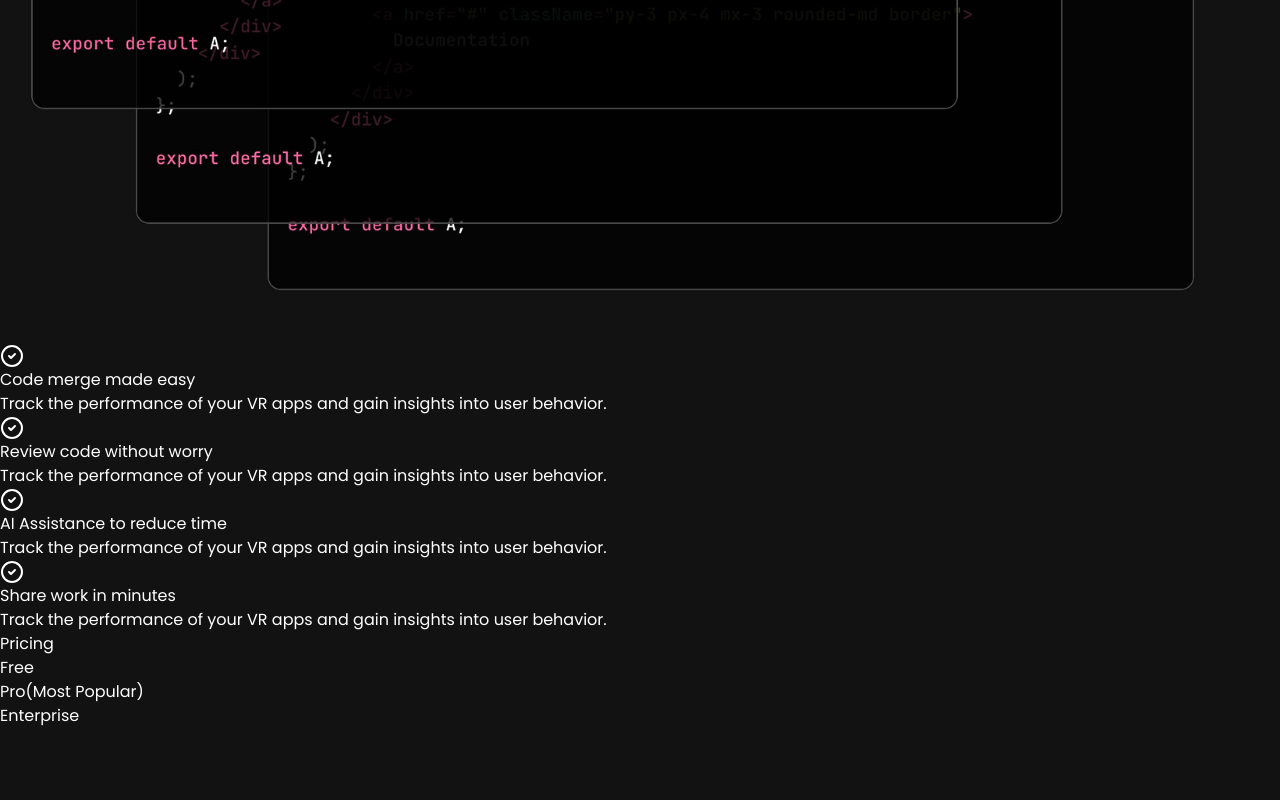
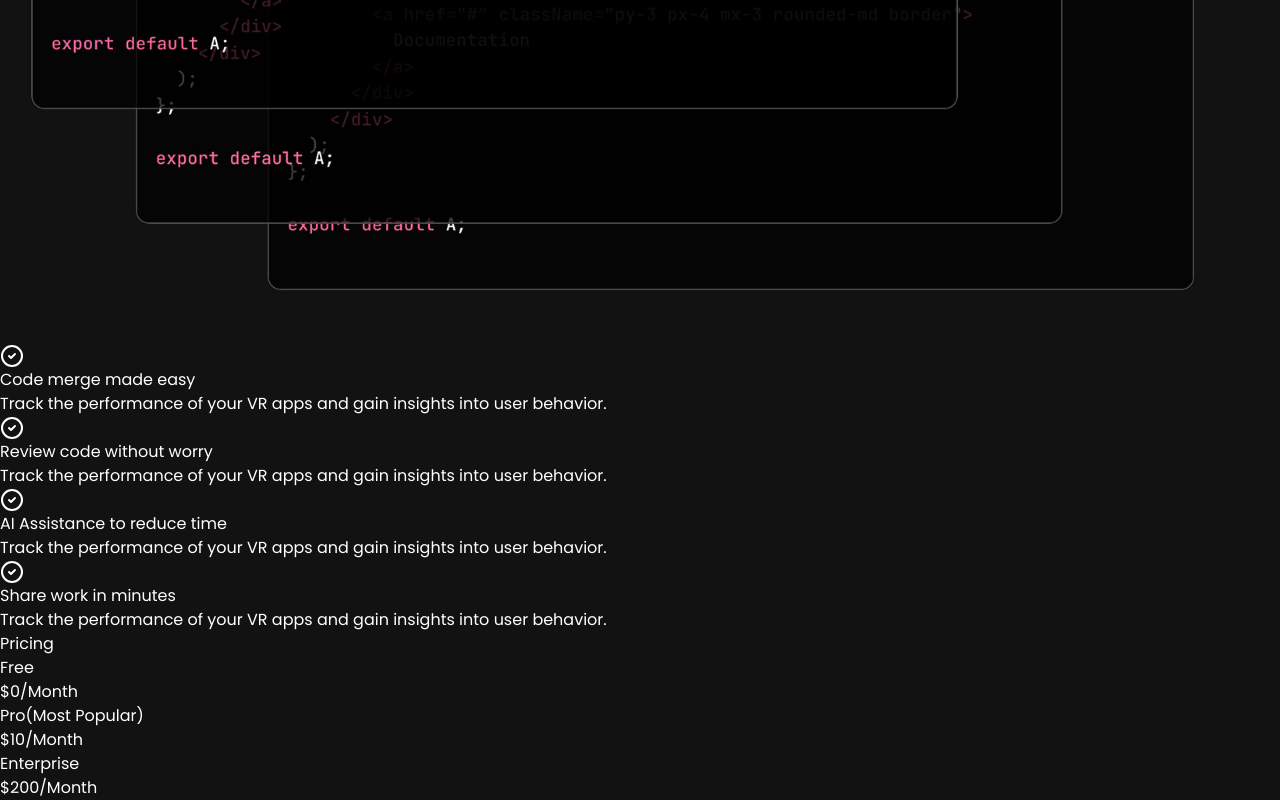
Before and after one commit to vidakpop/virtualreality, a React (Vite) app: page / in a window 1280 px wide. Shown: the part 2487-3287 px from the top of the page. Before the commit the page ends 3215 px from the top, so only its background shows below. Built offline with nearby package versions, Linux system fonts and the light colour scheme.

Commit message:
Added price display to pricing options in Pricing component.

```diff
--- a/src/components/Pricing.jsx
+++ b/src/components/Pricing.jsx
@@ -19,6 +19,12 @@ const Pricing = () => {
                                 </span>
                             )}
                         </p>
+                        <p className='mb-8'>
+                            <span className='text-5xl mt-6 mr-2'>
+                                {option.price}
+                            </span>
+                            <span className='text-neutral-400 tracking-tight'>/Month</span>
+                        </p>
                     </div>
                 </div>
             ))}
```
